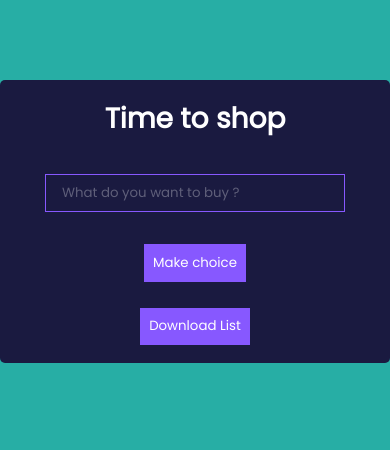
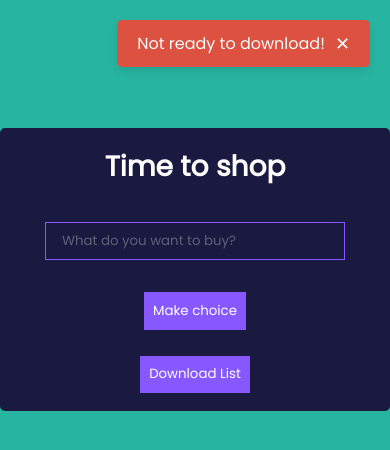
Before and after one commit to 3eJLeHcKuu/Todo-list, a React (Create React App) app: page / in a window 390 px wide. Both pictures are taken after a click on the button "Download List". Shown: the top 450 px of the page. Built offline with nearby package versions, Linux system fonts and the light colour scheme.

Commit message:
Update Components, create Notification.js App.css

```diff
--- a/src/App.css
+++ b/src/App.css
@@ -8,7 +8,7 @@
 }
 
 body {
-  background: #27aea5;
+  background: #27b4a1;
   display: flex;
   justify-content: center;
   align-items: center;
@@ -99,9 +99,42 @@ h1 {
   cursor: pointer;
 }
 
+.notification {
+  position: fixed;
+  top: 20px;
+  right: 20px;
+  padding: 10px 20px;
+  background-color: #333;
+  color: white;
+  border-radius: 5px;
+  box-shadow: 0 4px 10px rgba(0, 0, 0, 0.1);
+  display: flex;
+  align-items: center;
+  gap: 10px;
+  width: fit-content;
+  opacity: 0.95;
+}
+
+.notification.error {
+  background-color: #e74c3c;
+}
+
+.notification.info {
+  background-color: #3498db;
+}
+
+.close-btn {
+  background: none;
+  border: none;
+  color: white;
+  font-size: 18px;
+  cursor: pointer;
+}
+
 @media (max-width: 480px) {
   .TodoWrapper {
     padding: 8px;
+    margin-top: 8rem;
   }
   h1{
     padding: 10px;
--- a/src/Components/EditTodoForm.js
+++ b/src/Components/EditTodoForm.js
@@ -1,28 +1,58 @@
-import React, { useState } from 'react'
+import React, { useState } from 'react';
 
-export const EditTodoForm = ({ editTodo, task }) => {
-  const [value, setValue] = useState(task.task)
+export const EditTodoForm = ({ editTodo, task, todos = [], showNotification }) => {
+    const [value, setValue] = useState(task.task);
 
-  const handleSubmit = e => {
+    const handleSubmit = (e) => {
         e.preventDefault();
 
-    if (value.trim().length > 2) {
-      editTodo(value, task.id)
-      setValue()
-    } else {
-      alert('Undefined value!!!');
+        const trimmedValue = value.trim();
+        const lowerCaseValue = trimmedValue.toLowerCase();
+
+
+        const checks = [
+            {
+                test: trimmedValue.length > 2,
+                message: 'Please enter at least 3 characters.',
+            },
+            {
+                test: !/[^a-zA-Zа-яА-ЯёЁ\s]/.test(trimmedValue),
+                message: 'Only letters (Latin and Cyrillic)',
+            },
+            {
+                test: !/^(.)\1{2,}$/.test(lowerCaseValue),
+                message: 'The task cannot consist of repeated letters',
+            },
+            {
+
+                test: !todos.some(todo => todo.id !== task.id && todo.task.toLowerCase() === lowerCaseValue),
+                message: 'This task already exists in your list',
             }
+        ];
+
+
+        for (const { test, message } of checks) {
+            if (!test) {
+                showNotification(message, 'error');
+                return;
+            }
+        }
+        editTodo(trimmedValue, task.id);
+        setValue('');
     };
+
     return (
-    <form className='TodoForm' onSubmit={handleSubmit} >
+        <form className='TodoForm' onSubmit={handleSubmit}>
             <input
-        type="text" className='todo-input'
-        value={value} placeholder='Change choice '
+                type="text"
+                className='todo-input'
+                value={value}
+                placeholder='Change choice'
                 onChange={(e) => setValue(e.target.value)}
             />
             <button type='submit' className='todo-btn'>
                 Change choice
             </button>
         </form>
-  )
-}
+    );
+};
--- /dev/null
+++ b/src/Components/Notification.js
@@ -0,0 +1,8 @@
+import React from 'react';
+
+export const Notification = ({ message, type, onClose }) => (
+    <div className={`notification ${type}`}>
+        {message}
+        <button className="close-btn" onClick={onClose}>✕</button>
+    </div>
+);
--- a/src/Components/TodoForm.js
+++ b/src/Components/TodoForm.js
@@ -1,29 +1,55 @@
-import React, { useState } from 'react'
+import React, { useState } from 'react';
 
-export const TodoForm = ({ addTodo }) => {
-  const [value, setValue] = useState('')
+export const TodoForm = ({ addTodo, todos, showNotification }) => {
+    const [value, setValue] = useState('');
 
     const handleSubmit = e => {
         e.preventDefault();
 
-    if (value.trim().length > 2) {
-      addTodo(value)
-      setValue('')
-    } else {
-      alert('Undefined value!!!');
+        const trimmedValue = value.trim();
+        const lowerCaseValue = trimmedValue.toLowerCase();
+
+        const checks = [
+            {
+                test: trimmedValue.length > 2,
+                message: 'Please enter at least 3 characters.',
+            },
+            {
+                test: !/[^a-zA-Zа-яА-ЯёЁ\s]/.test(trimmedValue),
+                message: 'Only letters (Latin and Cyrillic)',
+            },
+            {
+                test: !/^(.)\1{2,}$/.test(lowerCaseValue),
+                message: 'The task cannot consist of repeated letters',
+            },
+            {
+                test: !todos.some(todo => todo.task.toLowerCase() === lowerCaseValue),
+                message: 'This task already exists in your list',
             }
+        ];
+
+        for (const { test, message } of checks) {
+            if (!test) {
+                showNotification(message);
+                return;
+            }
+        }
+        addTodo(trimmedValue);
+        setValue('');
     };
+
     return (
-    <form className='TodoForm' onSubmit={handleSubmit} >
+        <form className='TodoForm' onSubmit={handleSubmit}>
             <input
-        type="text" className='todo-input'
+                type="text"
+                className='todo-input'
                 value={value}
-        placeholder='What do you want to buy ?'
+                placeholder='What do you want to buy?'
                 onChange={(e) => setValue(e.target.value)}
             />
             <button type='submit' className='todo-btn'>
                 Make choice
             </button>
         </form>
-  )
-}
+    );
+};
--- a/src/Components/TodoWrapper.js
+++ b/src/Components/TodoWrapper.js
@@ -3,46 +3,24 @@ import { TodoForm } from './TodoForm';
 import { v4 as uuidv4 } from 'uuid';
 import { Todo } from './Todo';
 import { EditTodoForm } from './EditTodoForm';
+import { Notification } from './Notification';
 import { saveAs } from 'file-saver';
-uuidv4();
 
 const stringToWin1251 = (str) => {
-    const byteArray = [];
-
-    for (let i = 0; i < str.length; i++) {
-        const charCode = str.charCodeAt(i);
-
-        if (charCode < 128) {
-            // ASCII characters (0-127) are the same in both UTF-8 and Windows-1251
-            byteArray.push(charCode);
-        } else if (charCode >= 1040 && charCode <= 1103) {
-            // Cyrillic characters (1040-1103) need conversion to Windows-1251
-            byteArray.push(charCode - 848); // 1040-1103 to 192-255
-        } else {
-            // Handle unsupported characters with '?'
-            byteArray.push(0x3F); // '?'
-        }
-    }
-
-    return new Uint8Array(byteArray);
+    return new Uint8Array([...str].map((char) => {
+        const charCode = char.charCodeAt(0);
+        if (charCode < 128) return charCode;
+        if (charCode >= 1040 && charCode <= 1103) return charCode - 848;
+        return 0x3F; // Replacement character
+    }));
 };
 
-const exportTodosToFile = (todos) => {
-    if (todos.length === 0) {
-        alert('Make a choice');
-        return;
-    }
+const exportTodosToFile = (todos, showNotification, isEditing) => {
+    if (todos.length === 0) return showNotification('Not ready to download!', 'error');
+    if (isEditing) return showNotification('Cannot download while editing tasks!', 'error');
 
-    // Formatting the text for the todo list
     const txt = todos.map(todo => `${todo.task} - ${todo.completed ? 'Purchased' : 'Not purchased'}`).join('\n');
-
-    // Convert the string to a byte array in Windows-1251 encoding
-    const byteArrayWin1251 = stringToWin1251(txt);
-
-    // Create a Blob with the byte array
-    const blob = new Blob([byteArrayWin1251], { type: 'text/plain; charset=windows-1251' });
-
-    // Use saveAs to trigger the download
+    const blob = new Blob([stringToWin1251(txt)], { type: 'text/plain; charset=windows-1251' });
     saveAs(blob, 'Purchase_list.txt');
 };
 
@@ -51,49 +29,57 @@ export const TodoWrapper = () => {
         const savedTodos = localStorage.getItem('todos');
         return savedTodos ? JSON.parse(savedTodos) : [];
     });
+    const [notification, setNotification] = useState(null);
+    const [isEditing, setIsEditing] = useState(false);
 
     useEffect(() => {
         localStorage.setItem('todos', JSON.stringify(todos));
     }, [todos]);
 
-    const addTodo = (todo) => {
-        setTodos([...todos, { id: uuidv4(), task: todo, completed: false, isEditing: false }]);
+    const showNotification = (message, type = "error") => {
+        setNotification({ message, type });
+        setTimeout(() => setNotification(null), 3000);
+    };
+
+    const addTodo = (task) => {
+        setTodos((prevTodos) => [...prevTodos, { id: uuidv4(), task, completed: false, isEditing: false }]);
     };
 
     const toggleComplete = (id) => {
-        setTodos(todos.map((todo) => (todo.id === id ? { ...todo, completed: !todo.completed } : todo)));
+        setTodos((prevTodos) => prevTodos.map((todo) => (todo.id === id ? { ...todo, completed: !todo.completed } : todo)));
     };
 
     const deleteTodo = (id) => {
-        setTodos(todos.filter((todo) => todo.id !== id));
+        setTodos((prevTodos) => prevTodos.filter((todo) => todo.id !== id));
     };
 
     const editTodo = (id) => {
-        setTodos(todos.map((todo) => (todo.id === id ? { ...todo, isEditing: !todo.isEditing } : todo)));
+        setIsEditing(true);
+        setTodos((prevTodos) => prevTodos.map((todo) => (todo.id === id ? { ...todo, isEditing: !todo.isEditing } : todo)));
     };
 
     const editTask = (task, id) => {
-        setTodos(todos.map((todo) => (todo.id === id ? { ...todo, task, isEditing: !todo.isEditing } : todo)));
+        setTodos((prevTodos) => prevTodos.map((todo) => (todo.id === id ? { ...todo, task, isEditing: false } : todo)));
+        setIsEditing(false);
     };
 
     return (
         <div className='TodoWrapper'>
             <h1>Time to shop</h1>
-            <TodoForm addTodo={addTodo} />
-            {todos.map((todo) =>
+            <TodoForm addTodo={addTodo} todos={todos} showNotification={showNotification} />
+            {todos.map((todo) => (
                 todo.isEditing ? (
-                    <EditTodoForm editTodo={editTask} task={todo} key={todo.id} />
+                    <EditTodoForm key={todo.id} editTodo={editTask} task={todo} todos={todos} showNotification={showNotification} />
                 ) : (
-                    <Todo
-                        task={todo}
-                        key={todo.id}
-                        toggleComplete={toggleComplete}
-                        deleteTodo={deleteTodo}
-                        editTodo={editTodo}
-                    />
+                    <Todo key={todo.id} task={todo} toggleComplete={toggleComplete} deleteTodo={deleteTodo} editTodo={editTodo} />
                 )
+            ))}
+            <button className='export-button' onClick={() => exportTodosToFile(todos, showNotification, isEditing)}>
+                Download List
+            </button>
+            {notification && (
+                <Notification message={notification.message} type={notification.type} onClose={() => setNotification(null)} />
             )}
-            <button className='export-button' onClick={() => exportTodosToFile(todos)}>Download List</button>
         </div>
     );
 };
```
Lines whose indentation alone changed are shown as unchanged.
